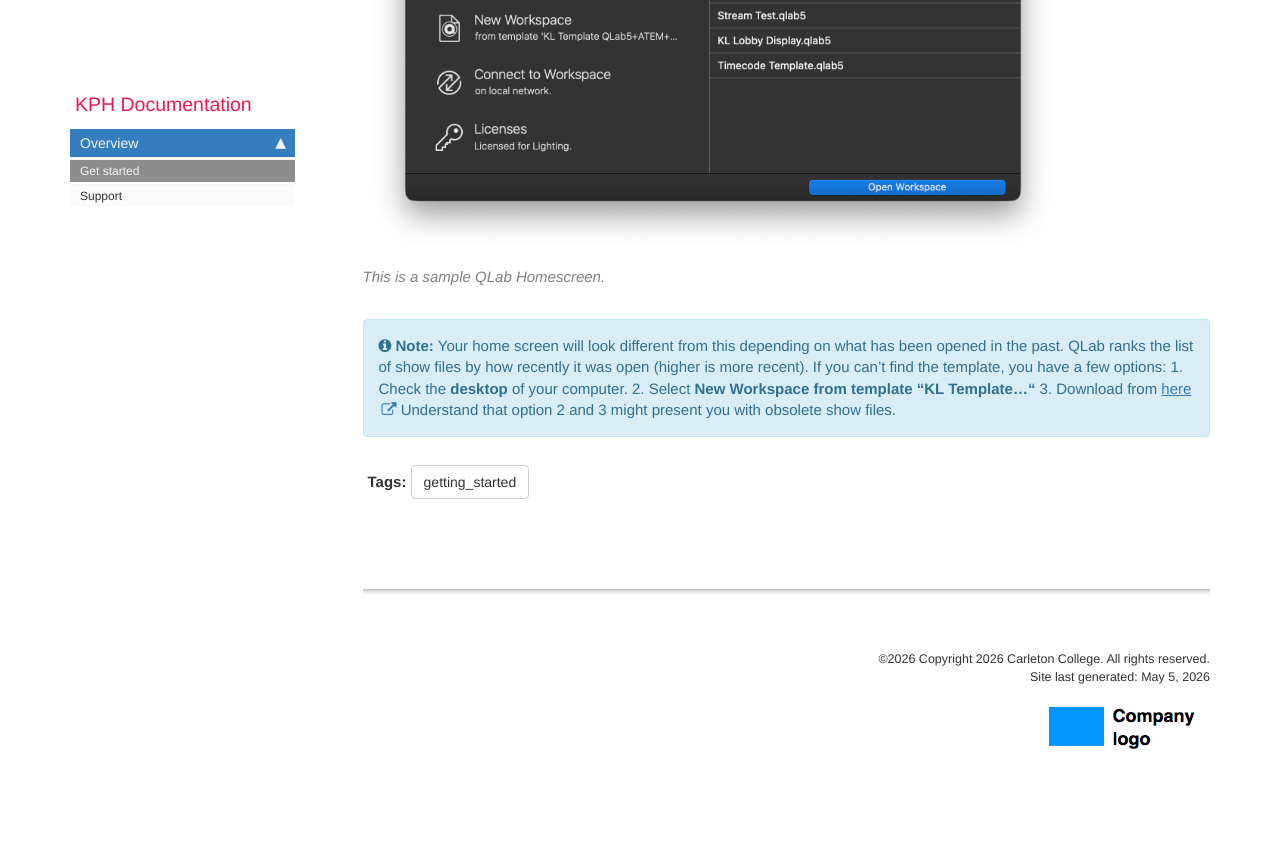
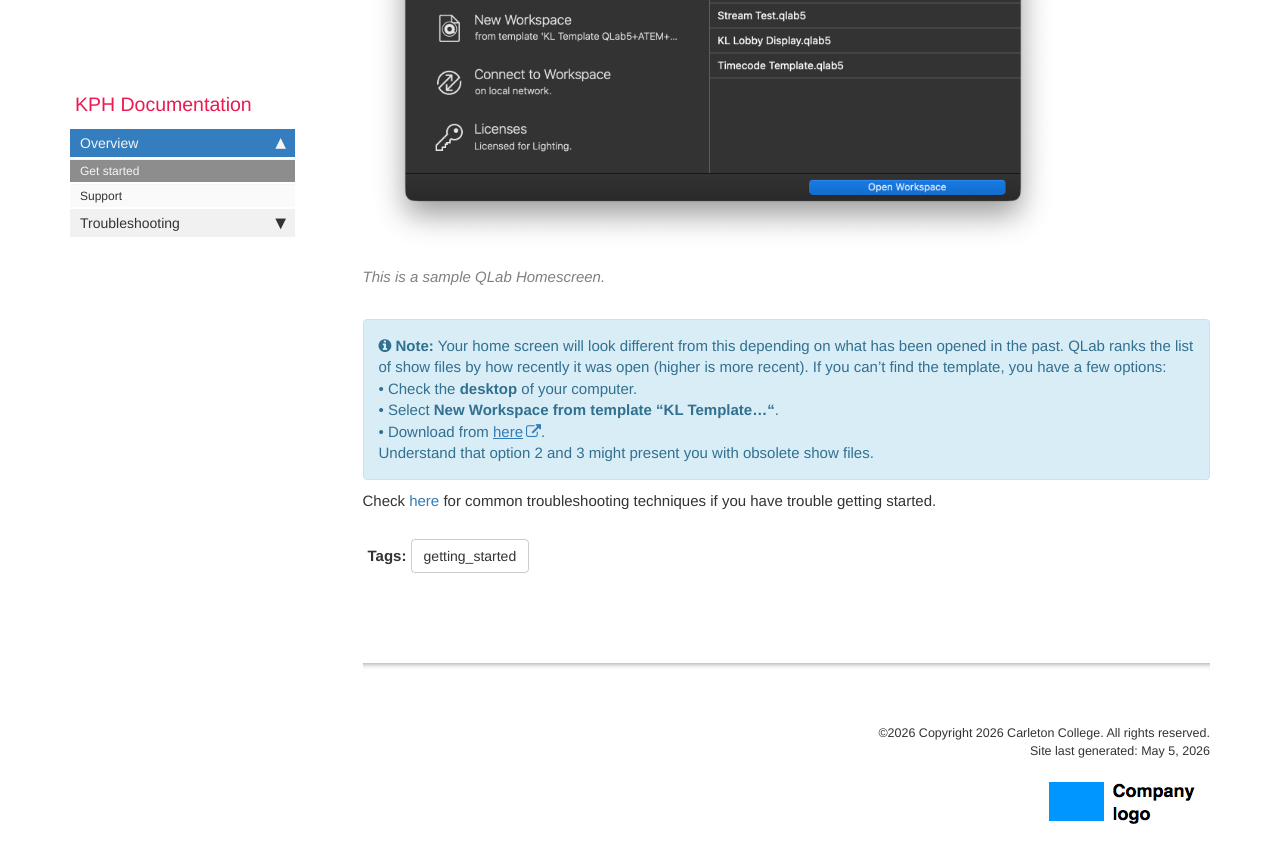
Before and after one commit to kwlyu/kph-documentation, a Jekyll site: the page built from index.md, in a window 1280 px wide and 900 px high, scrolled down 1062 px. Shown: the top 863 px of the window. Built offline with Jekyll 4.4.1, drawn with Linux system fonts in a browser that asks for light colours; comment, search, counter and statistics services are not loaded; before the commit the page ends 1887 px from its top, so only the background shows below that.

Commit message:
troubleshooting tip

```diff
--- a/index.md
+++ b/index.md
@@ -22,13 +22,13 @@ file="qlab-5-icon_size.png" alt="QLab5 button" %} as opposed to **QLab 4** {% in
 
 {% include note.html content=" Your home screen will look different from this depending on what has been opened in the past. QLab ranks the list of show files by how recently it was open (higher is more recent). If you can't find the template, you have a few options:
 
-1. Check the **desktop** of your computer.
-2. Select **New Workspace from template \"KL Template...\"**
-3. Download from <a alt='KL-Showfile' href='https://github.com/kwlyu/kph-documentation/raw/refs/heads/main/showfiles/KL%20Template%20QLab5+ATEM+EOS.qlab5'>here</a>
+<br>• Check the **desktop** of your computer.
+<br>• Select **New Workspace from template \"KL Template...\"**.
+<br>• Download from <a alt='KL-Showfile' href='https://github.com/kwlyu/kph-documentation/raw/refs/heads/main/showfiles/KL%20Template%20QLab5+ATEM+EOS.qlab5'>here</a>.<br>
 
 Understand that option 2 and 3 might present you with obsolete show files." %}
 
-
+Check [here](/mydoc_troubleshooting.html) for common troubleshooting techniques if you have trouble getting started.
 
 
 <!-- First, download or clone the theme from the [Github repo](https://github.com/tomjoht/documentation-theme-jekyll). Most likely you won't be pulling in updates once you start customizing the theme, so downloading the theme (instead of cloning it) probably makes the most sense. In Github, click the **Clone or download** button, and then click **Download ZIP**.
```
Also changed, not shown: _data/sidebars/mydoc_sidebar.yml (+6 -6 lines).
